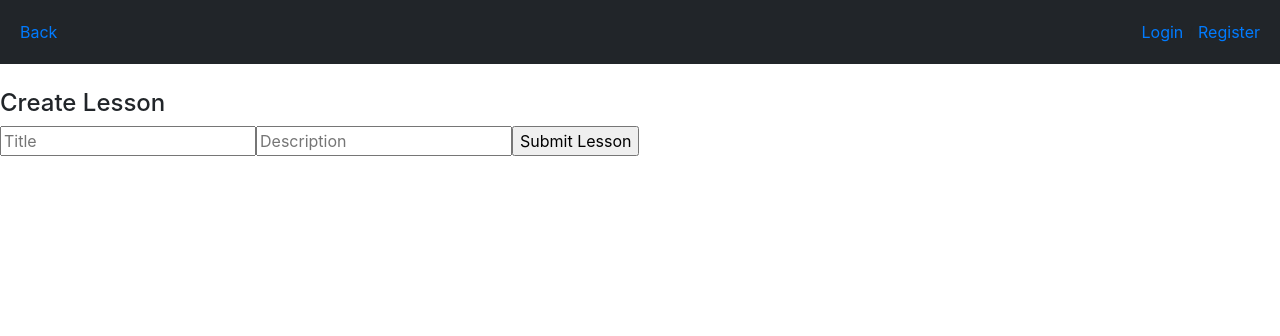
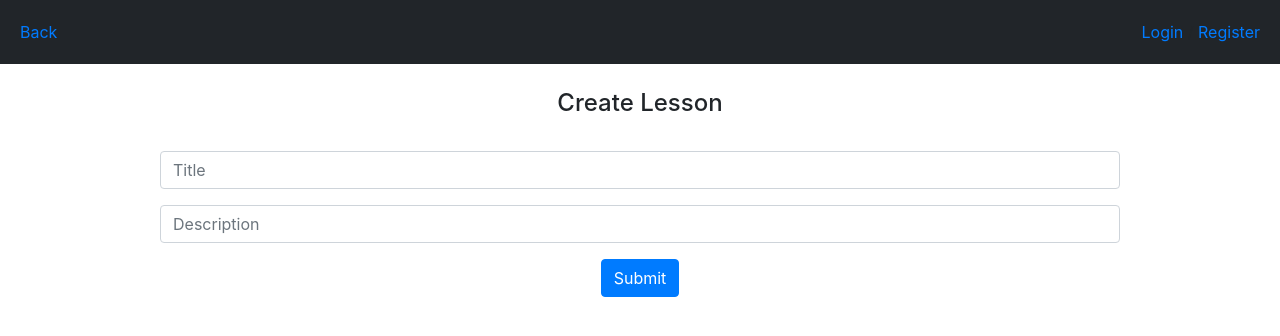
Before and after one commit to mikeyF53/project4, a React (Create React App) app in the folder code_tutor/client/: page /createlesson in a window 1280 px wide. Shown: the top 336 px of the page. Built offline with nearby package versions, Linux system fonts and the light colour scheme; no server answers.

Commit message:
create lesson form styled

```diff
--- a/code_tutor/client/src/App.css
+++ b/code_tutor/client/src/App.css
@@ -35,10 +35,10 @@
   display: inline;
 }
 
-.lesson-box, .exercise-box {
+.lesson-box,
+.exercise-box {
   padding: 5px;
   margin: 5px 5px;
-
 }
 
 .login-box,
@@ -46,13 +46,17 @@
   text-align: center;
   padding: 20px 40px;
   margin: 0 auto;
-  border: 2px solid grey;
+  border: 2px solid rgb(93, 92, 92);
   border-radius: 20px;
   width: 50%;
 }
+.new-lesson-box {
+  text-align: center;
+}
 
 .login-form,
-.register-form {
+.register-form,
+.lesson-form {
   margin: 0 auto;
   width: 75%;
 }
@@ -81,32 +85,39 @@ nav {
   justify-content: space-between;
 }
 
-.fa-plus{
+.fa-plus {
   color: #007bff;
   padding: 9px;
 }
+
 .title-buttons {
   display: flex;
-
 }
 
-.lesson-page-header, .exercise-page-header {
+.lesson-page-header,
+.exercise-page-header {
   display: flex;
   margin: 0 0 15px;
   justify-content: center;
 }
+
 .fa-edit {
-color: rgb(33, 37, 41);
-padding: 0 5px;
+  color: rgb(33, 37, 41);
+  padding: 0 5px;
 }
+
 .fa-trash {
   color: rgb(221, 41, 41);
 }
 .edit-delete {
   margin: 7px 15px;
 }
-a, a:visited, a:hover {
+a,
+a:visited,
+a:hover {
   color: #007bff;
   text-decoration: none;
-  /* background-color: transparent; */
 }
+h4 {
+  padding: 0 0 25px 0;
+}
--- a/code_tutor/client/src/components/LessonForm.jsx
+++ b/code_tutor/client/src/components/LessonForm.jsx
@@ -1,30 +1,40 @@
 import React from 'react';
+import { Button, Row, Form, Col } from 'react-bootstrap';
 
 const LessonForm = props => {
   return (
-    <div>
+    <div className='new-lesson-box'>
       <h4>Create Lesson</h4>
-      <form onSubmit={props.handleLessonSubmit}>
-        <input
+      <Form className='lesson-form' onSubmit={props.handleLessonSubmit}>
+        <Form.Group controlId='formLesson'>
+          <Row>
+            <Col>
+              <Form.Control
                 type='text'
                 name='title'
                 placeholder='Title'
-          id='title'
                 onChange={props.handleChange}
                 value={props.lessonFormData.title}
               />
-        <input
+            </Col>
+          </Row>
+        </Form.Group>
+        <Form.Group controlId='formDescription'>
+          <Row>
+            <Col>
+              <Form.Control
                 type='text'
                 name='description'
-
                 placeholder='Description'
-          id='description'
                 value={props.lessonFormData.description}
                 onChange={props.handleChange}
               />
-        <input type='Submit' value='Submit Lesson' />
-      </form>
-      {/* onClick={props.handleSubmit} */}
+            </Col>
+          </Row>
+        </Form.Group>
+
+        <Button type='Submit'>Submit</Button>
+      </Form>
     </div>
   );
 };
```
Lines whose indentation alone changed are shown as unchanged.
